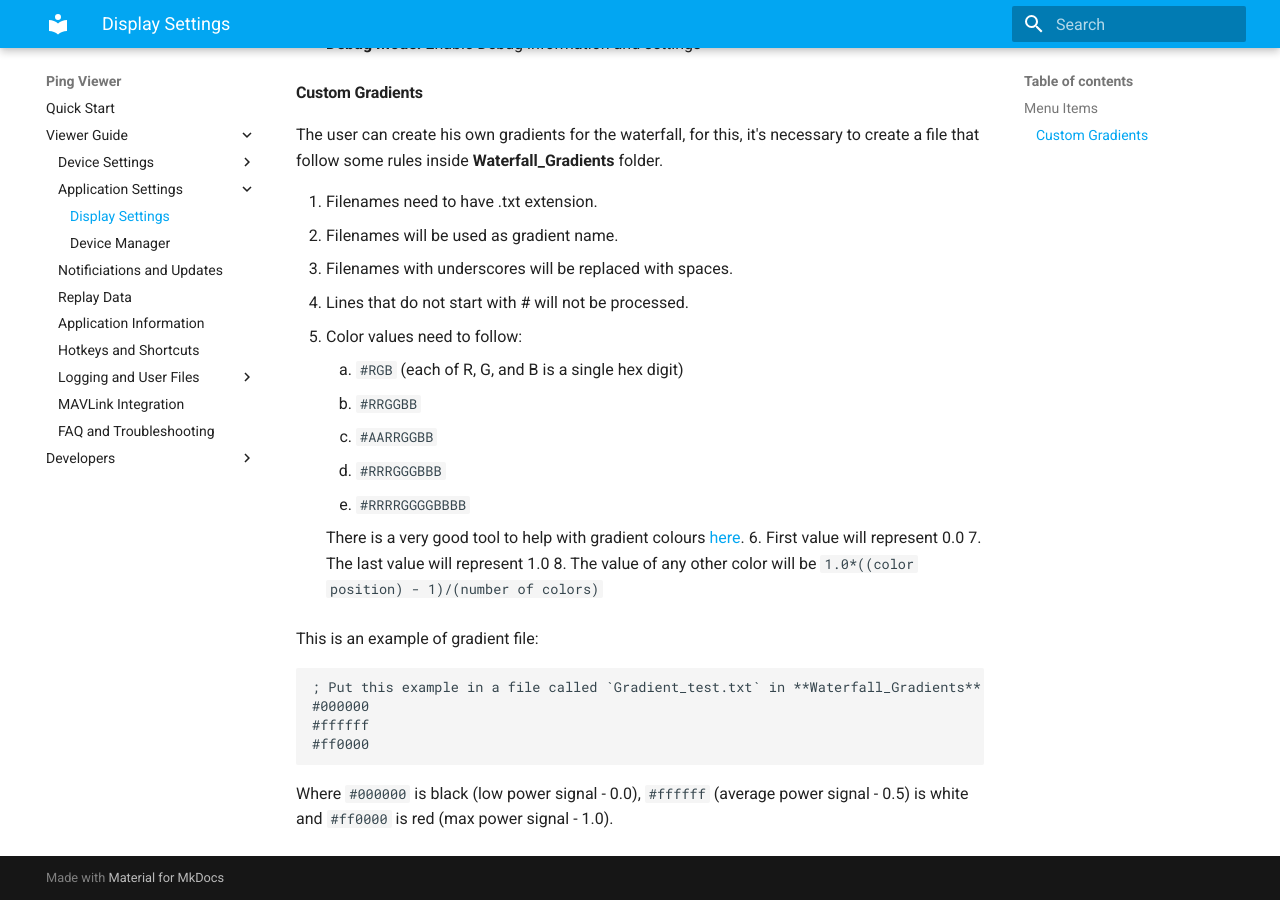
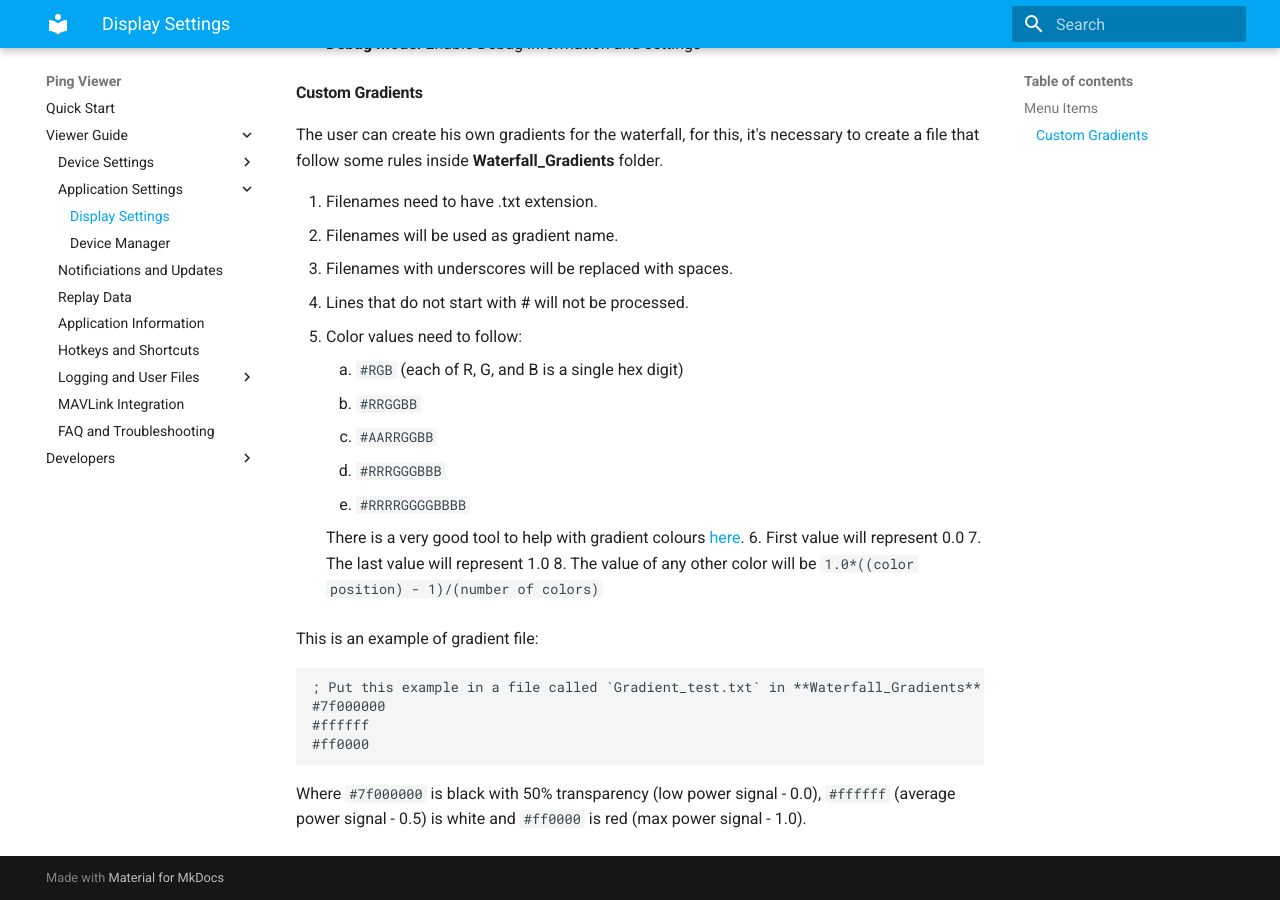
Before and after one commit to bluerobotics/ping-viewer, an MkDocs documentation site: the page built from docs/display-settings.md, in a window 1280 px wide and 900 px high, scrolled down 838 px. Built offline with MkDocs 1.6.1 and Material for MkDocs 9.7.7, drawn with Linux system fonts in a browser that asks for light colours.

Commit message:
docs: display-settings: gradient transparency example
- adds an example of a gradient with some transparency component
- shows that custom gradient colours don't have to have consistent formats throughout the file

````diff
--- a/docs/display-settings.md
+++ b/docs/display-settings.md
@@ -67,9 +67,9 @@
 This is an example of gradient file:
 ```
 ; Put this example in a file called `Gradient_test.txt` in **Waterfall_Gradients**.
-#000000
+#7f000000
 #ffffff
 #ff0000
 ```
 
-Where `#000000` is black (low power signal - 0.0), `#ffffff` (average power signal - 0.5) is white and `#ff0000` is red (max power signal - 1.0).
+Where `#7f000000` is black with 50% transparency (low power signal - 0.0), `#ffffff` (average power signal - 0.5) is white and `#ff0000` is red (max power signal - 1.0).
````
